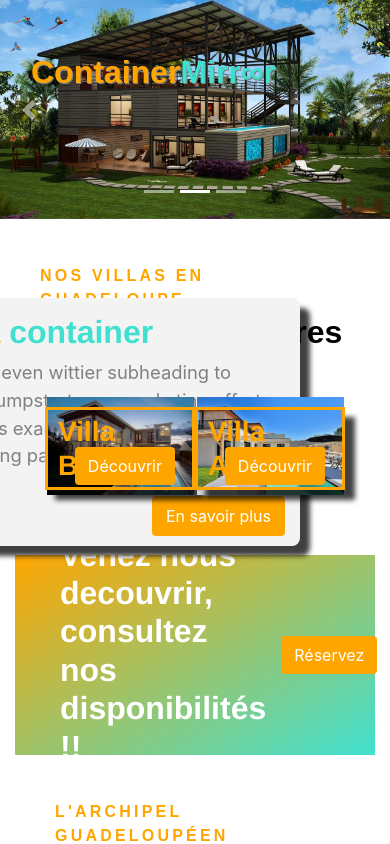
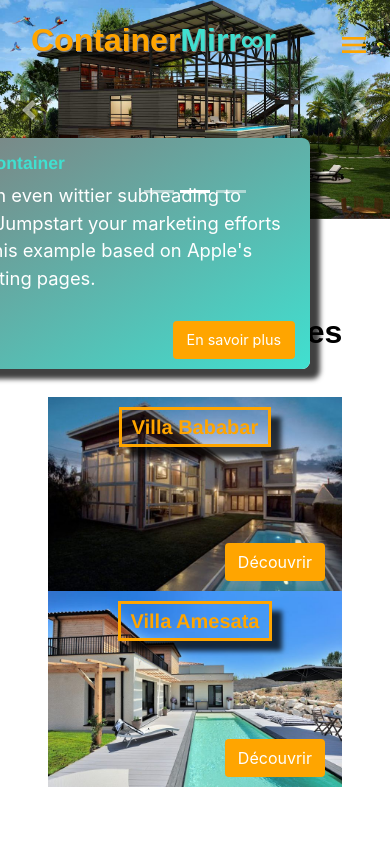
Before and after one commit to objectifMH/containerMirroor, an Angular app: page / in a window 390 px wide. Shown: the top 844 px of the page. Built offline with nearby package versions, Linux system fonts and the light colour scheme.

Commit message:
responsive

```diff
--- a/src/app/app.component.html
+++ b/src/app/app.component.html
@@ -1,13 +1,19 @@
 <header class="">
   <div class="container-fluid head_container">
+      <!-- Logo  -->
       <div class="head_left p-3">
           <a routerLink="/main" title="Home">
               <span class="head_logo"><span class="span_logo">Container</span>Mirr∞r</span>
           </a>
       </div>
+      <!-- End Logo -->
+      <!-- Middle -->
       <div class="head_middle p-3">
-          <!-- Millieu -->
+
       </div>
+      <!-- End Middle  -->
+
+      <!-- Right  -->
       <div class="head_right p-3">
           <ul class="ul_pc">
               <li class="nav-item" >
@@ -78,6 +84,7 @@
                   >
           </span>
       </div>
+      <!-- End Right  -->
   </div>
   <!-- Menu Mobile -->
   <div class="mobile_menu" [ngClass]="{'fade d-none': '', 'show': '' }">
@@ -120,6 +127,7 @@
           </ul>
       </div>
   </div>
+  <!-- End Menu mobil  -->
 </header>
 
 <aside>
@@ -263,7 +271,7 @@
         </a>
       </div>
     </div>
-    <div class="container_annonce d-flex flex-column justify-content-between">
+    <div class="container_annonce d-flex flex-column justify-content-between media_768_none">
       <img  src="assets/img/5.jpg">
       <div class="text">
         <h4>
@@ -287,7 +295,7 @@
         </a>
       </div>
     </div>
-    <div class="container_annonce d-flex flex-column justify-content-between">
+    <div class="container_annonce d-flex flex-column justify-content-between media_768_none">
       <img  src="assets/img/6.jpg">
       <div class="text">
         <h4>
@@ -462,6 +470,12 @@
         <span class="logo_bottom_t">8Mirr∞r</span>
         <span class="logo_bottom_b">Group</span>
       </div>
+      <div class="middle">
+          <span class="material-icons">
+              phone
+          </span>
+          : +590 0590 123-987
+      </div>
       <div class="bottom">
         <span class="d-block">32 rue des petites Anolies</span>
         <span class="d-block">Résidence les conteneurs en folie</span>
--- a/src/app/app.component.scss
+++ b/src/app/app.component.scss
@@ -41,7 +41,7 @@
         ul {
             text-decoration: none;
             list-style: none;
-            display: flex;
+            display: flex !important;
             justify-content: center;
             align-items: center;
             margin:0;
@@ -173,7 +173,7 @@
         }
 
         .menu_mobile {
-            display: none;
+            display: none !important;
         }
 
         .menu_mob:before {
@@ -188,11 +188,11 @@
 
 .head_container.opacity_true {
     opacity: 0.8 ;
-    background:#f3f3f3;
+    background: linear-gradient(150deg, grey 0%, turquoise 100%);
     box-shadow: 1px 1px 4px 0px rgba(0, 0, 0, 0.75);
     .ul_pc {
         a, .search_material{
-            color: $color_grey !important;
+            color: white !important;
 
             transition: .2s ease-in-out;
             &:hover {
@@ -200,11 +200,16 @@
             }
         }
     }
+
+    transition: 0.2s ease-in-out;
+    &:hover {
+        opacity: 1;
+    }
 }
 
 
 .container_headline_section {
-    //background: white;
+    background: pinks;
     padding: 45px 25px 35px;
     font-family: Poppins,sans-serif;
 
@@ -245,10 +250,11 @@ aside {
         .punny_headline {
             top: 0;
             right: 0;
-            background:#f3f3f3;
+
+            background: linear-gradient(150deg, grey 0%, turquoise 100%) !important;
             border-radius: 8px;
-            top: 250px;
-            right: 90px;
+            top: 525px ;
+            right: 92px ;
             padding: 15px 25px 60px !important;
             box-shadow: 10px 10px 5px 0 rgba(0,0,0,.75);
 
@@ -262,7 +268,7 @@ aside {
 
             p {
                 font-size: 1.15em;
-                color: $color_grey;
+                color: white;
             }
 
             .punny_a {
@@ -276,8 +282,6 @@ aside {
             }
         }
     }
-
-
 
     .container_img {
         padding-bottom: 30px;
@@ -358,7 +362,6 @@ aside {
                     box-shadow: 10px 10px 5px 0 rgba(0,0,0,.75);
                 }
             }
-
         }
     }
 
@@ -414,6 +417,7 @@ aside {
 
         .container_engagements {
             width: 33%;
+            box-shadow: 2px 2px 5px 0 rgba(0,0,0,.75);
             .top {
 
                 display: flex;
@@ -434,7 +438,8 @@ aside {
                 h4 {
                     text-align: center;
                     padding: 5px;
-                    color: block;
+                    color: black;
+                    font-weight: bold;
                 }
 
                 p {
@@ -455,8 +460,6 @@ aside {
 }
 
 .section_avis {
-
-
     color: white;
 
     .container_avis {
@@ -643,6 +646,12 @@ footer {
             display: flex;
             flex-direction: row;
             justify-content: space-around;
+
+        .middle {
+            display: flex;
+            align-items: center;
+            color: white !important;
+        }
         .container_logo_bottom {
             display: flex;
             flex-direction: column;
@@ -662,7 +671,8 @@ footer {
         }
         .bottom {
             span {
-                color: white !important;
+                color: grey !important;
+                font-weight: bold;
             }
         }
 
@@ -691,21 +701,107 @@ footer {
 }
 
 // Extra small devices (portrait phones, less than 576px)
-@media (min-width: 575.98px) {
+@media (max-width: 575.98px) {
     .punny_headline {
         background: red !important;
+    }
+
+    aside .container_img {
+        flex-direction: column !important;
     }
 }
 
 // Small devices (landscape phones, less than 768px)
-@media (min-width: 767.98px) {
-    .punny_headline {
-        background: lightgrey !important;
+@media (max-width: 768px) {
+    // .mobile_menu {
+    //     display: block;
+    // }
+
+    .head_container .head_right ul {
+        display: none !important;
     }
+
+    .head_container .head_right .menu_mobile {
+        display: block !important;
+        position: absolute;
+        top: 5px;
+        right: 5px;
+        font-size: 2em;
+        cursor: pointer;
+        color: orange;
+    }
+
+    aside .carousel .punny_headline {
+        top: 90px;
+        right: 80px;
+
+        h1 {
+            font-size: 1.1em;
+        }
+
+        p {
+            font-size: 1em !important;
+        }
+
+        .punny_a {
+            font-size: 0.9em !important;
+        }
+    }
+
+    .reservez_maintenant .container h3 {
+        font-size: 1.3em;
+    }
+
+    .media_768_none {
+        display:none !important;
+    }
+
+    h3 {
+        font-size: 1.25em;
+    }
+
+    footer .newsletter_container h4 {
+        font-size: 1.2em
+    }
+
+    footer .newsletter_container p {
+        font-size: 1em
+    }
+
+    footer .footer ul li {
+        font-size: 1em;
+    }
+
+    footer .newsletter_container .right .text{
+        width: 200px !important;
+        height: 40px;
+
+        &::placeholder {
+            padding: 10px 15px !important;
+            font-size: 1em !important;
+            font-weight: normal !important;
+        }
+    }
+
+    .submit {
+        margin-left: 5px;
+        width: 130px;
+        height: 40px !important;
+        font-size: 1em !important;
+        font-weight: normal !important;
+        margin-right: 10px;
+    }
+
+    footer .reseaux_sociaux_container h4{
+        font-size: 1em !important;
+    }
+
+
+
 }
 
 // Medium devices (tablets, less than 992px)
-@media (min-width: 991.98px) {
+@media (min-width: 1023.98px) {
     .head_container .head_left .head_logo {
         font-size: x-large;
     }
@@ -714,8 +810,8 @@ footer {
         font-size: 1.6em;
     }
     .punny_headline {
-        top: 110px !important;
-        right: 110px !important;
+        top: 185px !important;
+        right: 92px !important;
     }
 
     aside .container_img .bottom .container_annonce .text h4 {
@@ -741,8 +837,6 @@ footer {
 }
 
 // Large devices (desktops, less than 1200px)
-@media (min-width: 1199.98px) {
-    .punny_headline {
-        background: yellow !important;
-    }
+@media (min-width: 1439px) {
+
 }
```
